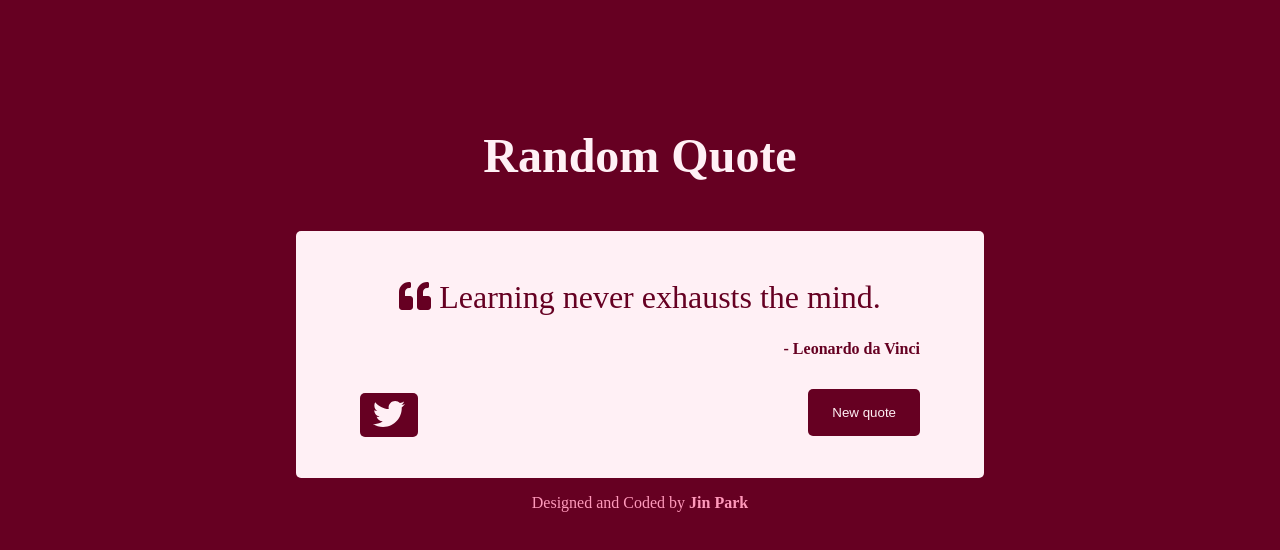
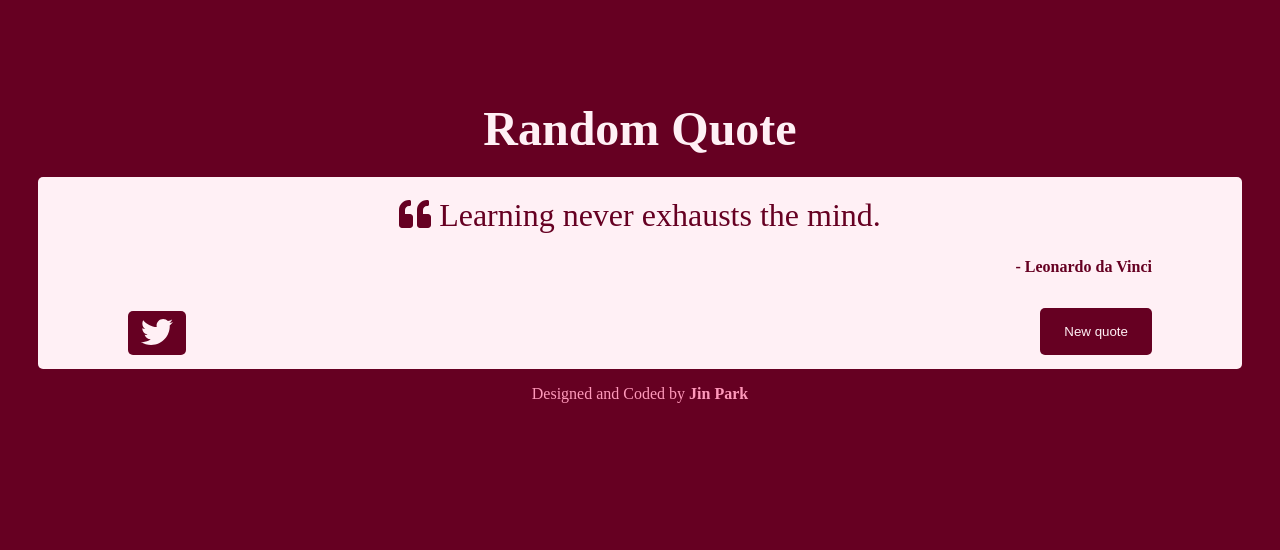
Before and after one commit to JinPark1504/random-quote-machine, a React (Create React App) app: page / in a window 1280 px wide. Shown: the top 550 px of the page. Built offline with nearby package versions, Linux system fonts and the light colour scheme.

Commit message:
Modified CSS for responsive web

```diff
--- a/src/App.css
+++ b/src/App.css
@@ -4,7 +4,7 @@
 }
 
 #container {
-  margin-top: 10vh;
+  margin-top: 2vh;
 }
 
 header {
@@ -12,18 +12,39 @@ header {
 }
 
 header h1 {
-  font-size: 3rem;
+  font-size: 1.5rem;
 }
 
 header, article {
-  width: 35rem;
-  margin: auto;
-  padding: 3rem 4rem;
+  width: 80vw;
+  margin: 0 3vw;
+  padding: 1.3rem 7vw;
 }
 
 #text {
-  font-size: 2rem;
+  font-size: 1.4rem;
   text-align: center;
+}
+
+@media (min-width: 500px) {
+  #container {
+    margin-top: 10vh;
+  }
+  header h1 {
+    font-size: 2.5rem;
+  }
+  #text {
+    font-size: 1.7rem;
+  }
+}
+
+@media (min-width: 700px) {
+  header h1 {
+    font-size: 3rem;
+  }
+  #text {
+    font-size: 2rem;
+  }
 }
 
 #author {
@@ -53,5 +74,5 @@ article, button, a {
 
 footer {
   text-align: center;
-  margin-top: 1rem;
+  margin: 1rem auto;
 }
```
